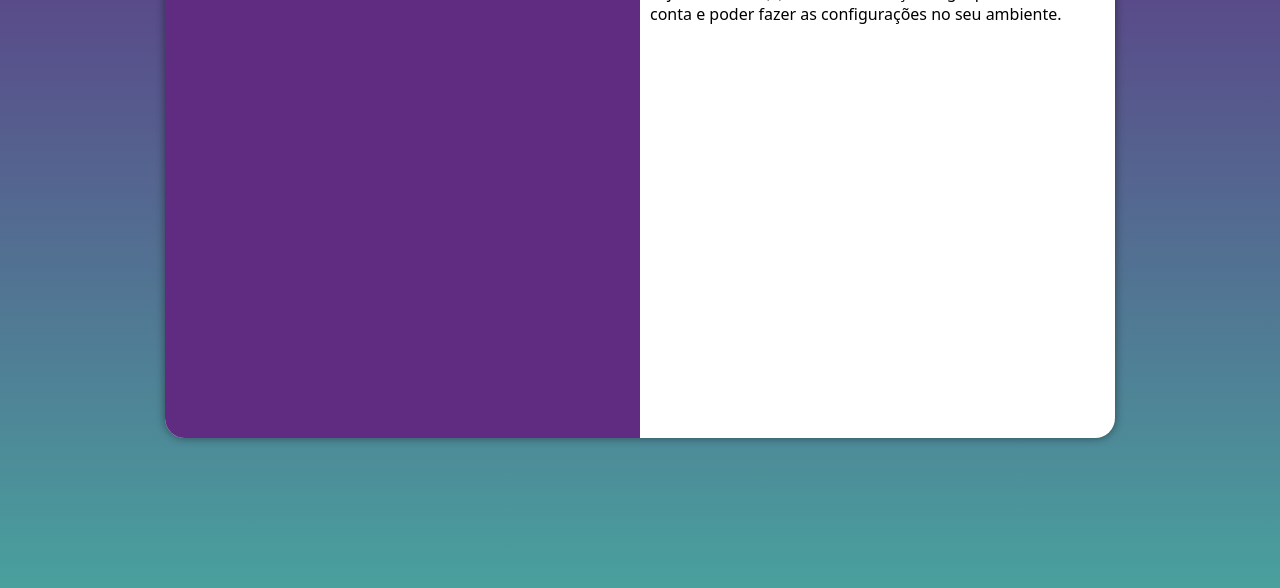
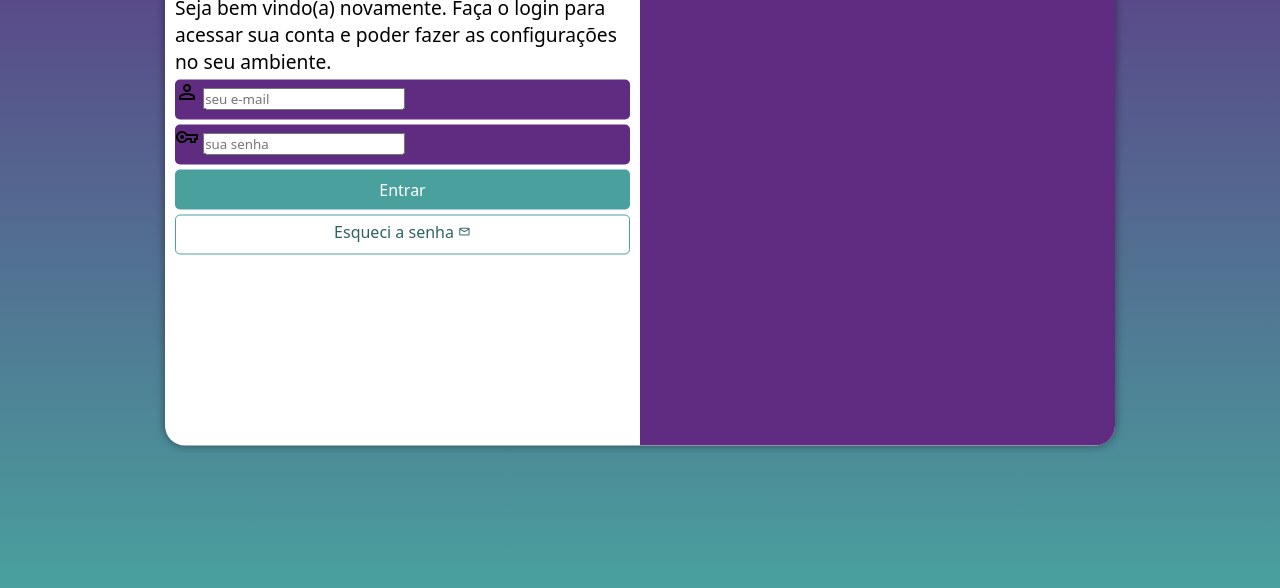
Before and after one commit to felipe1590/projeto-login, a plain HTML site: page index.html in a window 1280 px wide. Shown: the part 212-800 px from the top of the page. Drawn offline with nearby package versions, Linux system fonts and the light colour scheme.

Commit message:
formatação do formulário

```diff
--- a/estilos/media-query.css
+++ b/estilos/media-query.css
@@ -43,13 +43,22 @@ Grandes telas: acima de 1200px
     }
 
     section#login > div#imagem {
-        float: left;
+        float: right;
         width: 50%;
         height: 100%;
     }
 
     section#login > div#formulario {
-        float: right;
+        float: left;
         width: 50%;
     }
+
+    div#formulario > h1 {
+        font-size: 2em;
+    }
+
+    div#formulario > p {
+        font-size: 1.2em;
+    }
+
 }
--- a/estilos/style.css
+++ b/estilos/style.css
@@ -7,8 +7,10 @@ Lilás: #5f2c82
 */
 
 :root {
+    --cor00: #6cd3cf;
     --cor01: #49a09d;
     --cor02: #5f2c82;
+    --cor03: #2d6462;
 }
 
 * {
@@ -39,7 +41,7 @@ section#login {
 
     background-color: white;
     width: 250px;
-    height: 500px;
+    height: 515px;
     border-radius: 20px;
     box-shadow: 0 0 10px rgba(0, 0, 0, 0.450);
 
@@ -58,3 +60,64 @@ section#login > div#formulario {
     display: block;
     padding: 10px;
 }
+
+div#formulario > h1 {
+    text-align: center;
+    margin-bottom: 10px;
+}
+
+div#formulario > p {
+    font-size: 0.8em;
+}
+
+form > div.campo {
+    background-color: var(--cor02);
+    display: block;
+    width: 100%;
+    height: 40px;
+    border-radius: 5px;
+    margin: 5px 0;
+}
+
+form > div.campo > label {
+    font-size: 0.9em;
+    display: none;
+}
+
+form > input[type=submit] {
+    display: block;
+    font-size: 1em;
+    width: 100%;
+    height: 40px;
+    background-color: var(--cor01);
+    color: white;
+    border: none;
+    border-radius: 5px;
+}
+
+form > input[type=submit]:hover {
+    background-color: var(--cor03);
+}
+
+form > a.botao {
+    display: block;
+    text-align: center;
+    font-size: 1em;
+    width: 100%;
+    height: 40px;
+    padding-top: 5px;
+    margin-top: 5px;
+    background-color: white;
+    border: 1px solid var(--cor01);
+    border-radius: 5px;
+    text-decoration: none;
+    color: #2d6462;
+}
+
+form > a.botao:hover {
+    background-color: var(--cor00);
+}
+
+form > a.botao > span {
+    font-size: 0.8em;
+}
--- a/index.html
+++ b/index.html
@@ -7,6 +7,7 @@
     <title>Login</title>
     <link rel="stylesheet" href="estilos/style.css">
     <link rel="stylesheet" href="estilos/media-query.css">
+    <link rel="stylesheet" href="https://fonts.googleapis.com/css2?family=Material+Symbols+Outlined:opsz,wght,FILL,GRAD@20..48,100..700,0..1,-50..200" />
 </head>
 <body>
     <main>
@@ -18,7 +19,21 @@
                 <h1>Login</h1>
                 <p>Seja bem vindo(a) novamente. Faça o login para acessar sua conta e poder fazer as configurações no seu ambiente.</p>
                 <form action="login.php" method="post" autocomplete="on">
-
+                    <div class="campo">
+                        <span id="person" class="material-symbols-outlined">person</span>
+                        <input type="email" name="login" id="ilogin" placeholder="seu e-mail"
+                        autocomplete="email" required maxlength="30">
+                        <label for="ilogin">Login</label>
+                    </div>
+                    <div class="campo">
+                        <span id="key" class="material-symbols-outlined">vpn_key</span>
+                        <input type="password" name="senha" id="isenha" placeholder="sua senha" autocomplete="current-password" required minlength="8" maxlength="20">
+                        <label for="isenha">Senha</label>
+                    </div>
+                    <input type="submit" value="Entrar">
+                    <a href="esqueci.html" class="botao">
+                        Esqueci a senha <span id="burguer" class="material-symbols-outlined">mail</span>
+                    </a>
                 </form>
             </div>
         </section>
```
